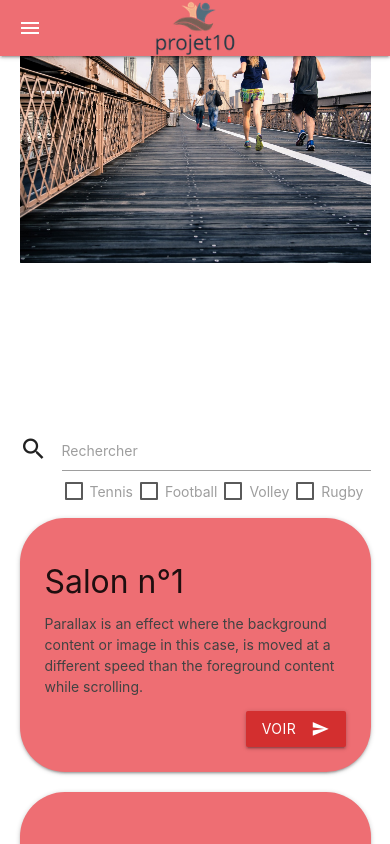
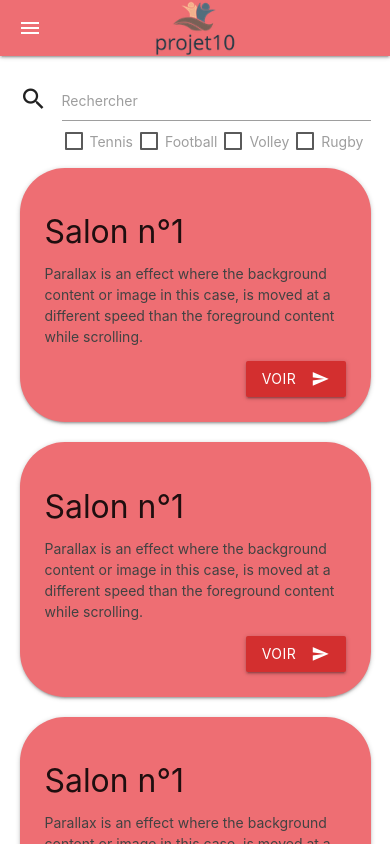
Before and after one commit to damiendiep/p10-ang, an Angular app: page /accueil in a window 390 px wide. Shown: the top 844 px of the page. Built offline with nearby package versions, Linux system fonts and the light colour scheme.

Commit message:
responsive nav bar & section

```diff
--- a/src/app/index/index.component.scss
+++ b/src/app/index/index.component.scss
@@ -1,7 +1,6 @@
 $main-color : #ee6e73;
 
 .parallax-accueil {
-    height: 400px;
     position: relative;
 }
 
@@ -40,3 +39,16 @@ $main-color : #ee6e73;
 .pagination {
     text-align: center;
 }
+
+@media only screen and (min-width : 993px) {
+    .parallax-accueil {
+        height: 400px;
+        position: relative;
+    }
+}
+
+@media only screen and (max-width : 993px) {
+    .section {
+        margin-top: 50px;
+    }
+}
```
